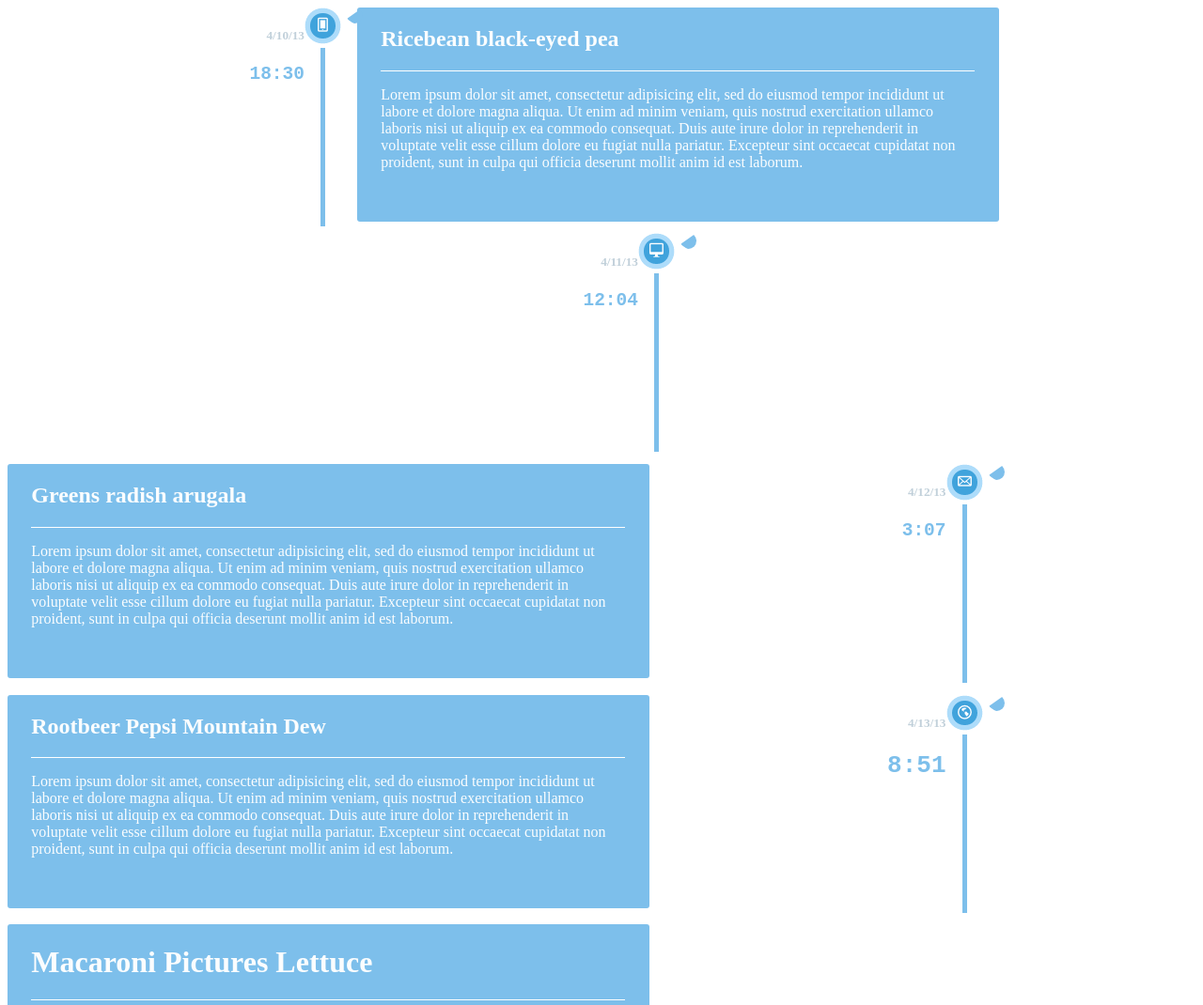
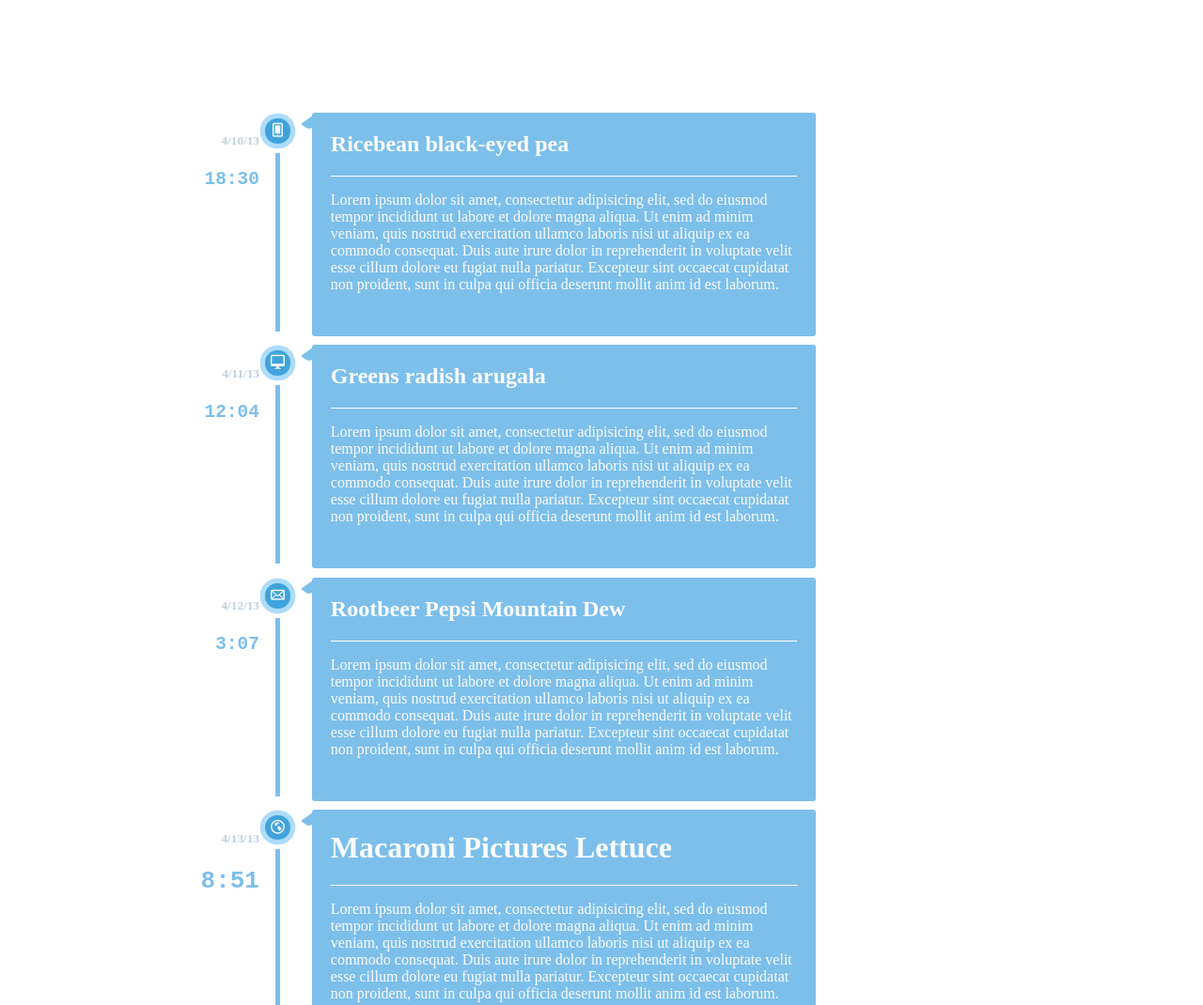
Before and after one commit to Esponage/1.3-Timeline-Layout-v2, a plain HTML site: page index.html in a window 1280 px wide. Shown: the top 1070 px of the page at 94% size. Drawn offline with Linux system fonts and the light colour scheme.

Commit message:
commit 2
It was breaking above 1400px, fixed

```diff
--- a/index.html
+++ b/index.html
@@ -6,6 +6,7 @@
   <link rel="stylesheet" href="main.css">
 </head>
 <body>
+  <div class="wrapper">
   <section class="time">
     <h5 class="date1">4/10/13</h5>
     <h1 class="miltime1">18:30</h1>
@@ -85,6 +86,6 @@
                   <p>Lorem ipsum dolor sit amet, consectetur adipisicing elit, sed do eiusmod tempor incididunt ut labore et dolore magna aliqua. Ut enim ad minim veniam, quis nostrud exercitation ullamco laboris nisi ut aliquip ex ea commodo consequat. Duis aute irure dolor in reprehenderit in voluptate velit esse cillum dolore eu fugiat nulla pariatur. Excepteur sint occaecat cupidatat non proident, sunt in culpa qui officia deserunt mollit anim id est laborum.</p>
 
               </footer>
-
+  </div>
 </body>
 </html>
--- a/main.css
+++ b/main.css
@@ -1,3 +1,11 @@
+.wrapper {
+  position: absolute;
+  max-width: 992px;
+  min-width: 400px;
+  padding: 20px;
+  top:100px;
+}
+
 .time, .time2 {
   float: left;
   margin-left: 10%;
@@ -27,9 +35,6 @@
 .box1, .box2 {
   border-radius: 3px;
   float: left;
-
-
-
   max-width: 50%;
   background-color: #7DBFEB;
   color: #FBFDFE;
@@ -37,6 +42,7 @@
   padding-right: 2%;
   padding-top: 0;
   padding-bottom: 3%;
+  margin-right: 10%;
 
 }
 
@@ -81,3 +87,9 @@ article, aside, footer {
   position: relative;
   left: 44%
 }
+
+@media (max-width: 992px) {
+  body {
+    width: auto;
+  }
+}
```
